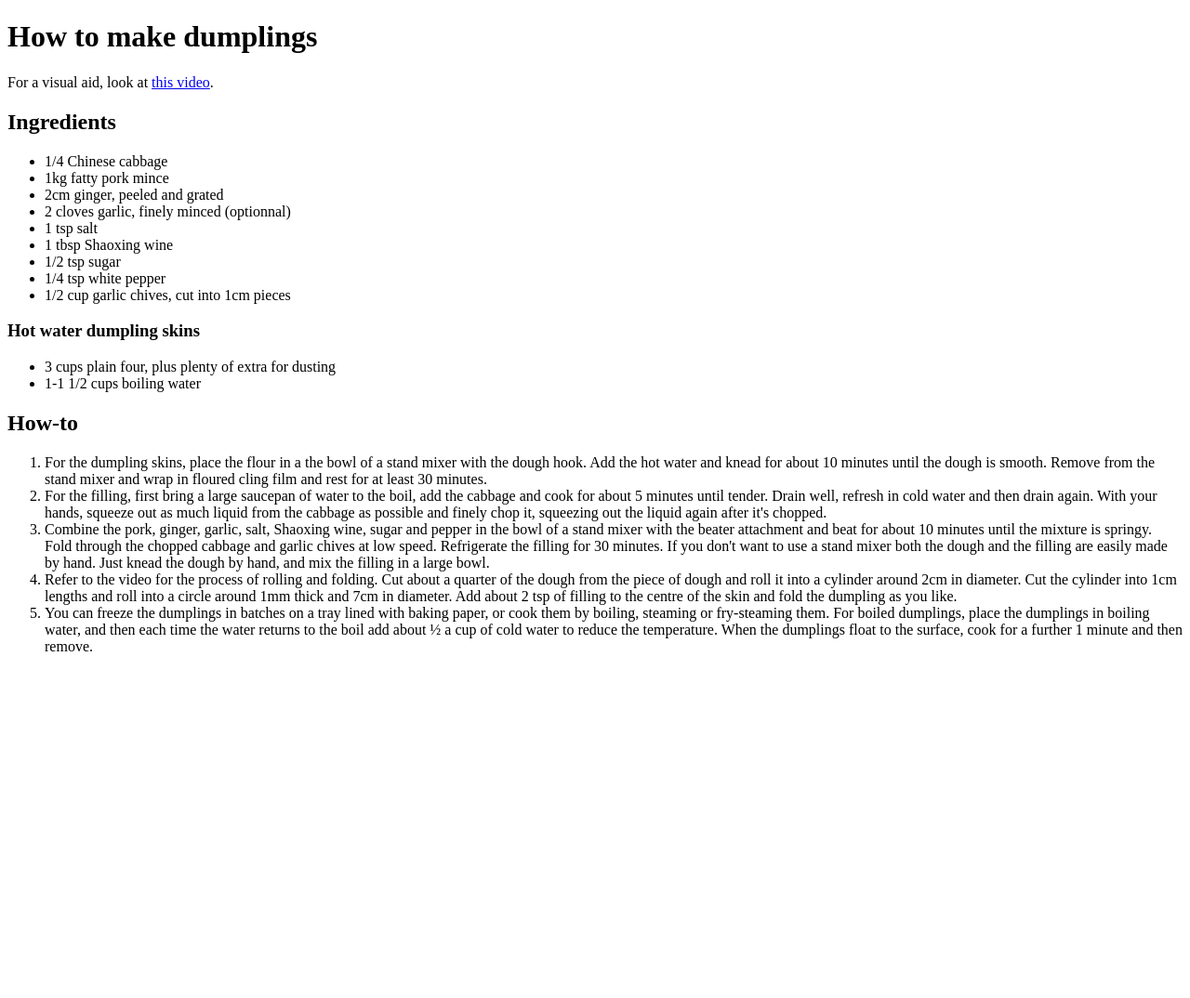
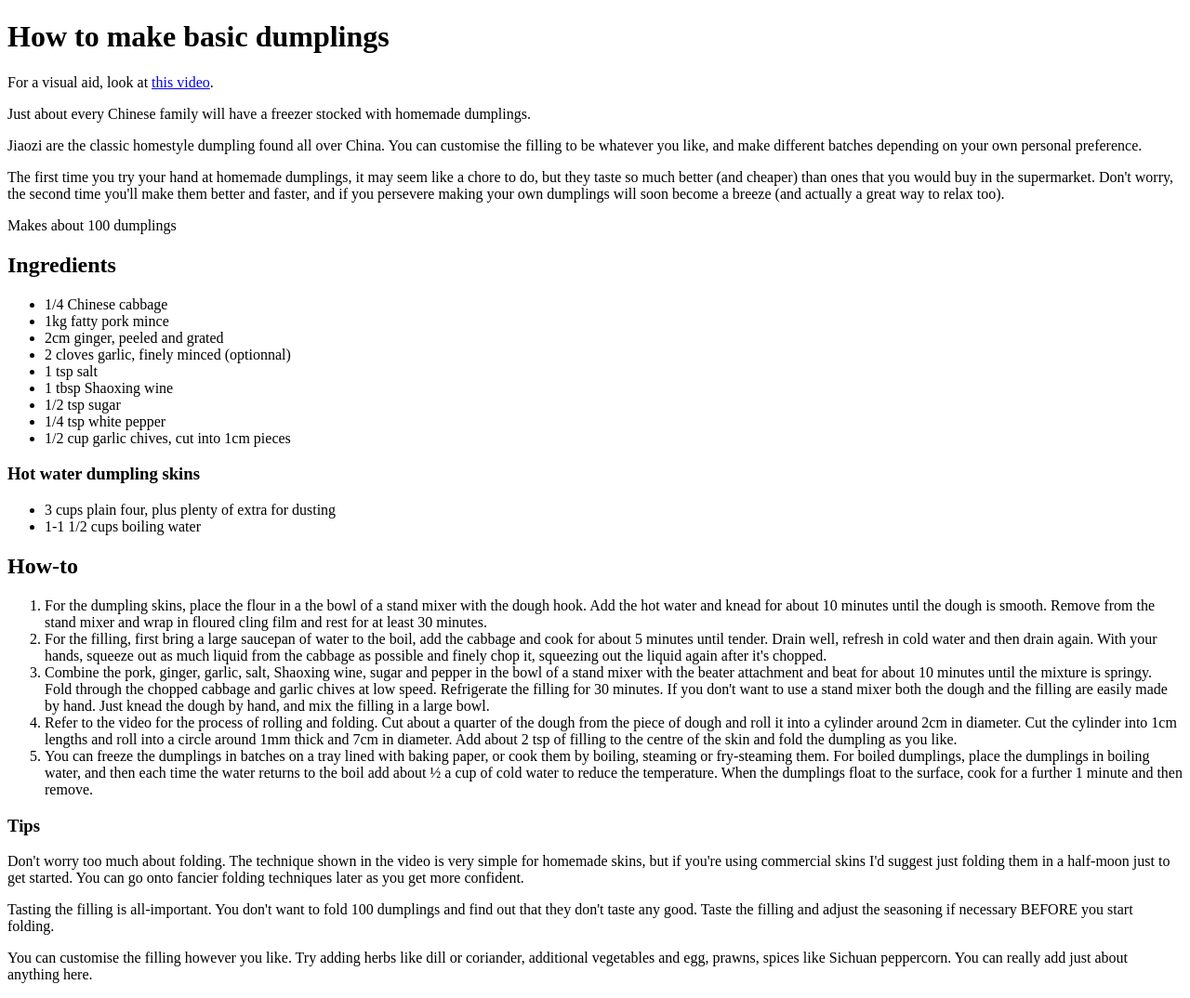
Before and after one commit to StrangelySafeNova/odin-recipes, a plain HTML site: page recipes/dumplings.html in a window 1280 px wide. Shown: the whole page at 93% size. Before the commit the page ends 800 px from the top, so only its background shows below. Drawn offline with Linux system fonts and the light colour scheme.

Commit message:
Add paragraphs to dumplings.html
Added fluff at the beginning, and a 'tips' section at the end of the
page.

```diff
--- a/recipes/dumplings.html
+++ b/recipes/dumplings.html
@@ -5,8 +5,12 @@
         <title>Odin Recipes</title>
     </head>
     <Body>
-        <h1>How to make dumplings</h1>
+        <h1>How to make basic dumplings</h1>
         <p>For a visual aid, look at <a href="https://www.youtube.com/watch?v=tkGsB0omCoA" target="_blank" rel="noopener noreferrer">this video</a>.</p>
+        <p>Just about every Chinese family will have a freezer stocked with homemade dumplings.</p>
+        <p>Jiaozi are the classic homestyle dumpling found all over China. You can customise the filling to be whatever you like, and make different batches depending on your own personal preference.</p>
+        <p>The first time you try your hand at homemade dumplings, it may seem like a chore to do, but they taste so much better (and cheaper) than ones that you would buy in the supermarket. Don't worry, the second time you'll make them better and faster, and if you persevere making your own dumplings will soon become a breeze (and actually a great way to relax too).</p>
+        <p>Makes about 100 dumplings</p>
         <h2>Ingredients</h2>
         <ul>
             <li>1/4 Chinese cabbage</li>
@@ -32,5 +36,9 @@
             <li>Refer to the video for the process of rolling and folding. Cut about a quarter of the dough from the piece of dough and roll it into a cylinder around 2cm in diameter. Cut the cylinder into 1cm lengths and roll into a circle around 1mm thick and 7cm in diameter. Add about 2 tsp of filling to the centre of the skin and fold the dumpling as you like.</li>
             <li>You can freeze the dumplings in batches on a tray lined with baking paper, or cook them by boiling, steaming or fry-steaming them. For boiled dumplings, place the dumplings in boiling water, and then each time the water returns to the boil add about ½ a cup of cold water to reduce the temperature. When the dumplings float to the surface, cook for a further 1 minute and then remove.</li>
         </ol>
+        <h3>Tips</h3>
+        <p>Don't worry too much about folding. The technique shown in the video is very simple for homemade skins, but if you're using commercial skins I'd suggest just folding them in a half-moon just to get started. You can go onto fancier folding techniques later as you get more confident.</p>
+        <p>Tasting the filling is all-important. You don't want to fold 100 dumplings and find out that they don't taste any good. Taste the filling and adjust the seasoning if necessary BEFORE you start folding.</p>
+        <p>You can customise the filling however you like. Try adding herbs like dill or coriander, additional vegetables and egg, prawns, spices like Sichuan peppercorn. You can really add just about anything here.</p>
     </Body>
 </html>
```
